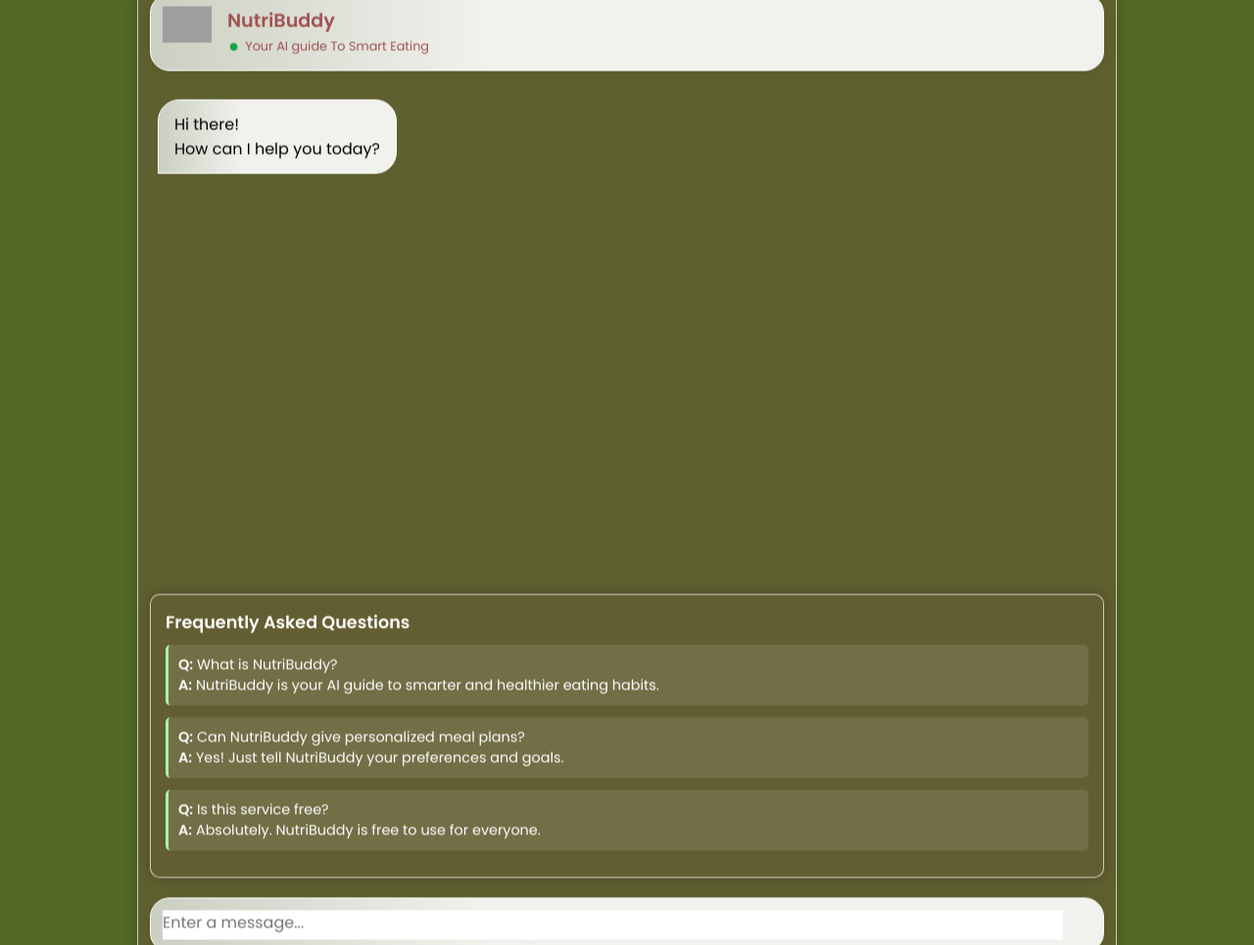
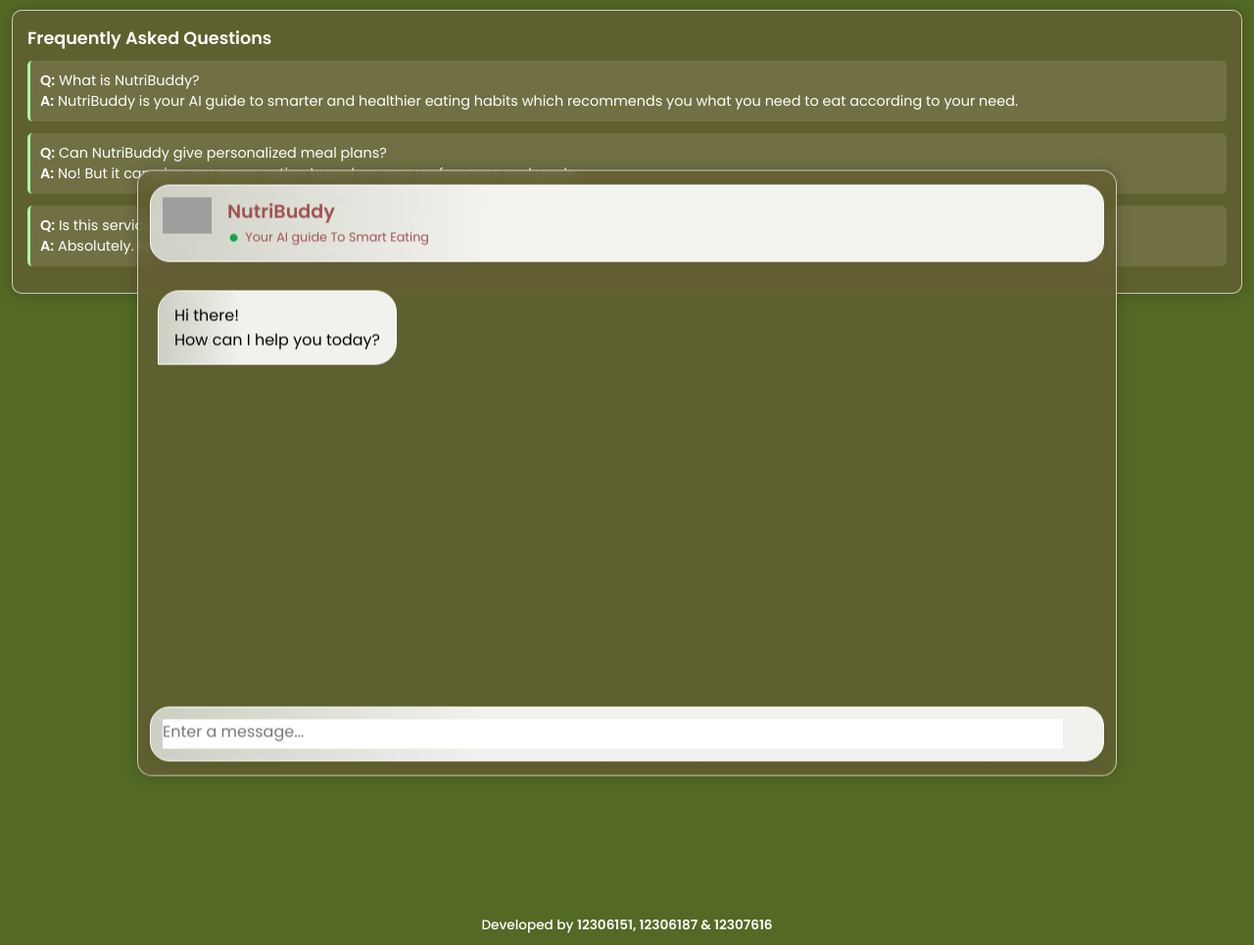
Before and after one commit to mr-nigam/NutriBuddy---AI-enabled-meal-planner-ChatBot, a Flask app: page / in a window 1280 px wide. Shown: the whole page at 98% size. Run offline with Flask 3, Linux system fonts and the light colour scheme; grey boxes are pictures that could not be loaded.

Commit message:
index.html

```diff
--- a/templates/index.html
+++ b/templates/index.html
@@ -17,6 +17,14 @@
         <span class="material-symbols-outlined">mode_comment</span>
         <span class="material-symbols-outlined">close</span>
       </button>
+      <div class="faq-section glass-bg">
+          <h3>Frequently Asked Questions</h3>
+          <ul class="faq-list">
+            <li><strong>Q:</strong> What is NutriBuddy?<br /><strong>A:</strong> NutriBuddy is your AI guide to smarter and healthier eating habits which recommends you what you need to eat according to your need.</li>
+            <li><strong>Q:</strong> Can NutriBuddy give personalized meal plans?<br /><strong>A:</strong> No! But it can give you some option based on your preferences and goals.</li>
+            <li><strong>Q:</strong> Is this service free?<br /><strong>A:</strong> Absolutely. NutriBuddy is free to use for everyone.</li>
+          </ul>
+        </div>
       <div class="chatbot glass-bg">
         <header>
           <div class="avatar">
@@ -41,14 +49,6 @@
             <p>Lorem ipsum dolor sit amet consectetur.</p>
           </li>-->
         </ul>
-        <div class="faq-section glass-bg">
-          <h3>Frequently Asked Questions</h3>
-          <ul class="faq-list">
-            <li><strong>Q:</strong> What is NutriBuddy?<br /><strong>A:</strong> NutriBuddy is your AI guide to smarter and healthier eating habits.</li>
-            <li><strong>Q:</strong> Can NutriBuddy give personalized meal plans?<br /><strong>A:</strong> Yes! Just tell NutriBuddy your preferences and goals.</li>
-            <li><strong>Q:</strong> Is this service free?<br /><strong>A:</strong> Absolutely. NutriBuddy is free to use for everyone.</li>
-          </ul>
-        </div>
         <div class="chat-input">
           <textarea
             name=""
```
